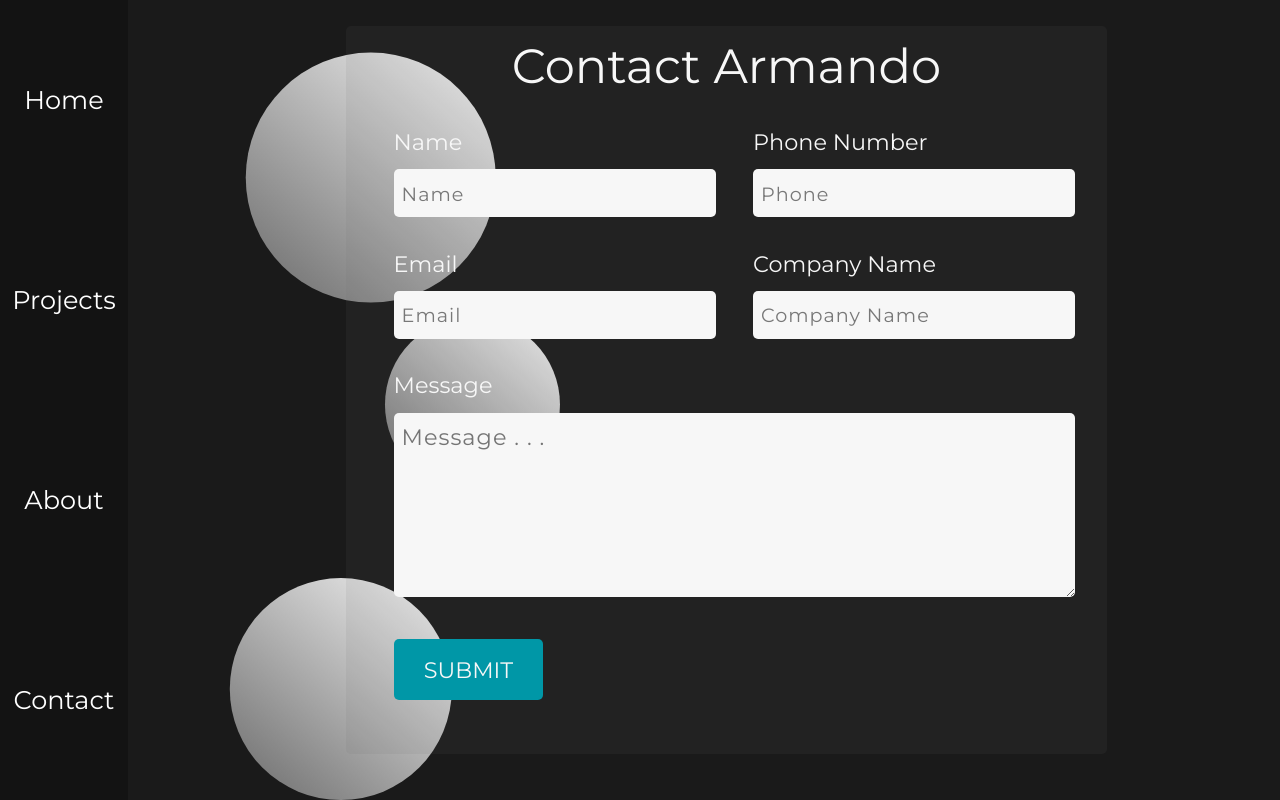
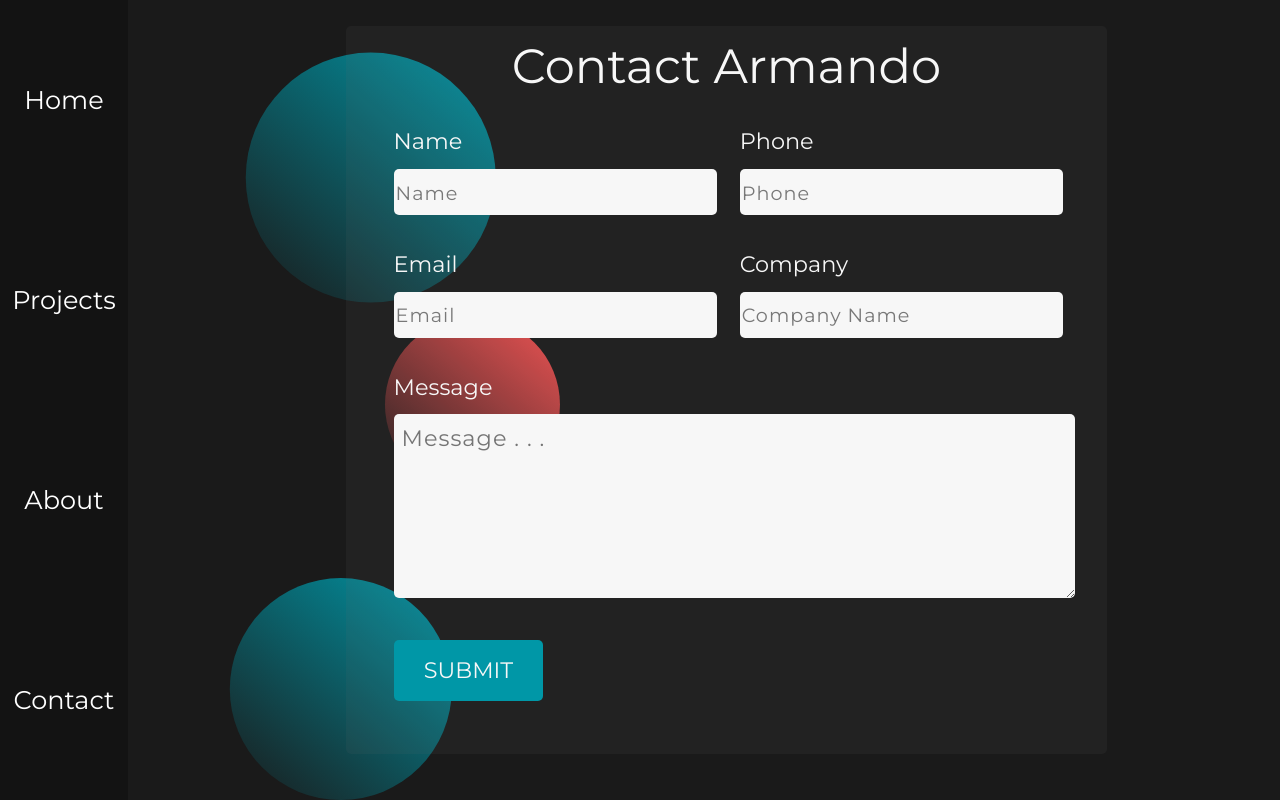
Before and after one commit to armandoroman1016/armando_roman_portfolio, a React (Create React App) app in the folder armando_roman_portfolio/: page /contact in a window 1280 px wide. Built offline with nearby package versions, Linux system fonts and the light colour scheme; a web font is replaced by a local one.

Commit message:
validation on forms implemented

```diff
--- a/armando_roman_portfolio/src/components/Contact.js
+++ b/armando_roman_portfolio/src/components/Contact.js
@@ -10,6 +10,7 @@ const encode = (data) => {
 
 const Contact = props => {
 
+
     const [ values, setValues ] = useState({
         name: '',
         phone: '',
@@ -18,8 +19,9 @@ const Contact = props => {
         message:''
     })
 
-    const [ message, setMessage ] = useState("Unfortunately your message was unable to send at the moment.")
+    const [ message, setMessage ] = useState(null)
     const [ loading, setLoading ] = useState(false)
+    const [ submitted, setSubmitted ] = useState(false)
 
     const handleChange = (e) =>{
         setValues({...values, [e.target.name]: e.target.value})
@@ -27,6 +29,8 @@ const Contact = props => {
 
     const handleSubmit = (e) =>{
         e.preventDefault();
+        setSubmitted(true)
+        if( (values.email || values.phone) && values.name && values.company ){
             setLoading(true)
             fetch("/", {
                 method: "POST",
@@ -37,10 +41,11 @@ const Contact = props => {
                     setLoading(false)
                     setMessage("Thank you, I'll get back to you ASAP")
                 })
-            .catch(error => {
+                .catch(() => {
                     setLoading(false)
                     setMessage("Unfortunately your message was unable to send at the moment.")
                 });
+        }
     }
 
     //?animations
@@ -125,23 +130,35 @@ const Contact = props => {
                 <form id = 'contact_form' onSubmit = {handleSubmit}>
                     <div className = 'input-container'>
                         <div className = 'name'>
-                            <label>Name</label>
-                            <input type = 'text' name = 'name' value = {values.name} onChange={handleChange} placeholder = 'Name' required/>
+                            <label>
+                                Name
+                                { submitted && !values.name ? <p>*Required</p> : null}
+                            </label>
+                            <input type = 'text' name = 'name' value = {values.name} onChange={handleChange} placeholder = 'Name'/>
                         </div>
                         <div className = 'phone'>
-                            <label>Phone Number</label>
-                            <input type = 'text' name = 'phone' value = {values.phone} placeholder = 'Phone' onChange={handleChange} required/>
+                            <label>
+                                Phone
+                                { submitted && (!values.phone && !values.email) ? <p>*Phone or Email Required</p> : null}
+                            </label>
+                            <input type = 'text' name = 'phone' value = {values.phone} placeholder = 'Phone' onChange={handleChange}/>
                         </div>
                     </div>
                     <div className = 'input-container'>
                         <div className = 'email'>
-                            <label>Email</label>
-                            <input type = 'text' name = 'email' value = {values.email} placeholder = 'Email' onChange={handleChange} required/>
+                            <label>
+                                Email
+                                { submitted && (!values.phone && !values.email) ? <p>*Phone or Email Required</p> : null}
+                            </label>
+                            <input type = 'text' name = 'email' value = {values.email} placeholder = 'Email' onChange={handleChange} />
 
                         </div>
                         <div className = 'company'>
-                            <label>Company Name</label>
-                            <input type = 'text' name = 'company' value = {values.company} placeholder = 'Company Name' onChange={handleChange} required/>
+                            <label>
+                                Company
+                                { submitted && !values.company ? <p>*Required</p> : null}
+                            </label>
+                            <input type = 'text' name = 'company' value = {values.company} placeholder = 'Company Name' onChange={handleChange}/>
                         </div>
                     </div>
                     <div className = 'input-container message'>
@@ -150,17 +167,17 @@ const Contact = props => {
                     </div>
                     <div className = 'button_message'>
                     <button type = 'submit' >
-                    { loading ?
-                        <ClipLoader
+                    { !loading ?
+                        "SUBMIT"
+                        : <ClipLoader
                         sizeUnit={"px"}
                         size={30}
                         color={'#F7F7F7'}
                         />
-                        : "SUBMIT"
                     }</button>
                     { message ?
-                         null
-                        :<p className = 'response-message'>{message}</p>
+                        <p className = 'response-message'>{message}</p>
+                        : null
                     }
                     </div>
                 </form>
--- a/armando_roman_portfolio/src/styles/Contact.scss
+++ b/armando_roman_portfolio/src/styles/Contact.scss
@@ -64,15 +64,15 @@
                 .phone,
                 .email,
                 .company {
-                    width: 46%;
+                    width: 48%;
                 }
 
                 input {
                     width: 100%;
-                    height: 60%;
+                    height: 55%;
                     margin: 1rem 0;
                     font-size: 1.3rem;
-                    padding: 0 0.5rem;
+                    // padding-left: 0.5rem;
                     color: $background-color;
                     letter-spacing: 1px;
                     border: none;
@@ -97,7 +97,14 @@
                 label {
                     font-size: 1.4rem;
                     color: $font-color;
-
+                    display: flex;
+                    justify-content: space-between;
+                    p{
+                        text-align: right;
+                        width: 55%;
+                        font-size:1rem;
+                        color: $orange
+                    }
                     @include mobile {
                         margin: 0 auto;
                         left: 10%;
@@ -168,7 +175,7 @@
     height: 250px;
     width: 250px;
     background: $light-grey;
-    background: linear-gradient(220deg, $font-color 0%, $light-grey 100%);
+    background: linear-gradient(220deg, $green 0%, $background-color 100%);
     border-radius: 50%;
     position: absolute;
     top: 4rem;
@@ -181,7 +188,7 @@
     height: 175px;
     width: 175px;
     background: $light-grey;
-    background: linear-gradient(220deg, $font-color 0%, $light-grey 100%);
+    background: linear-gradient(220deg, $orange 0%, $background-color 100%);
     border-radius: 50%;
     position: absolute;
     top: 22rem;
@@ -193,7 +200,7 @@
     height: 222px;
     width: 222px;
     background: $light-grey;
-    background: linear-gradient(220deg, $font-color 0%, $light-grey 100%);
+    background: linear-gradient(220deg, $green 0%, $background-color 100%);
     border-radius: 50%;
     position: absolute;
     z-index: -1;
```
Lines whose indentation alone changed are shown as unchanged.
